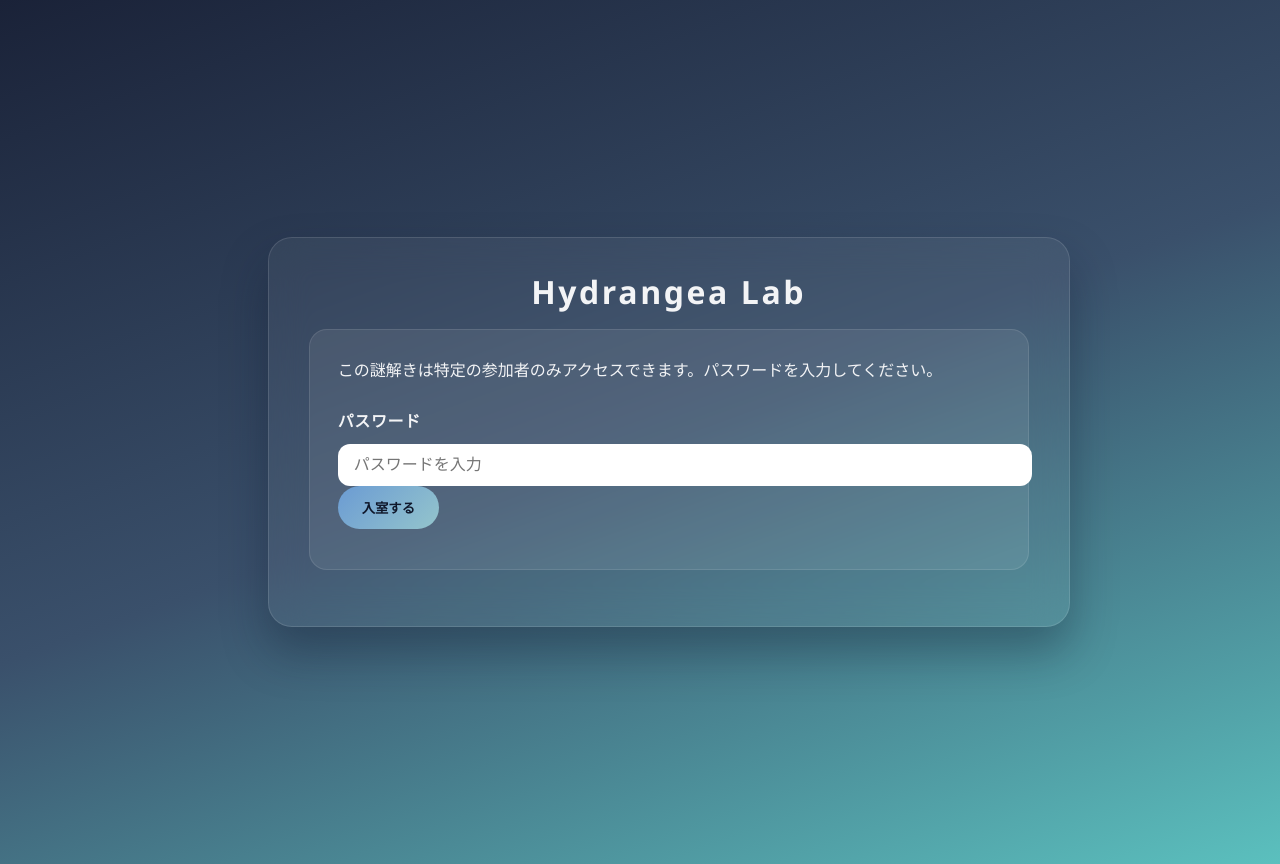
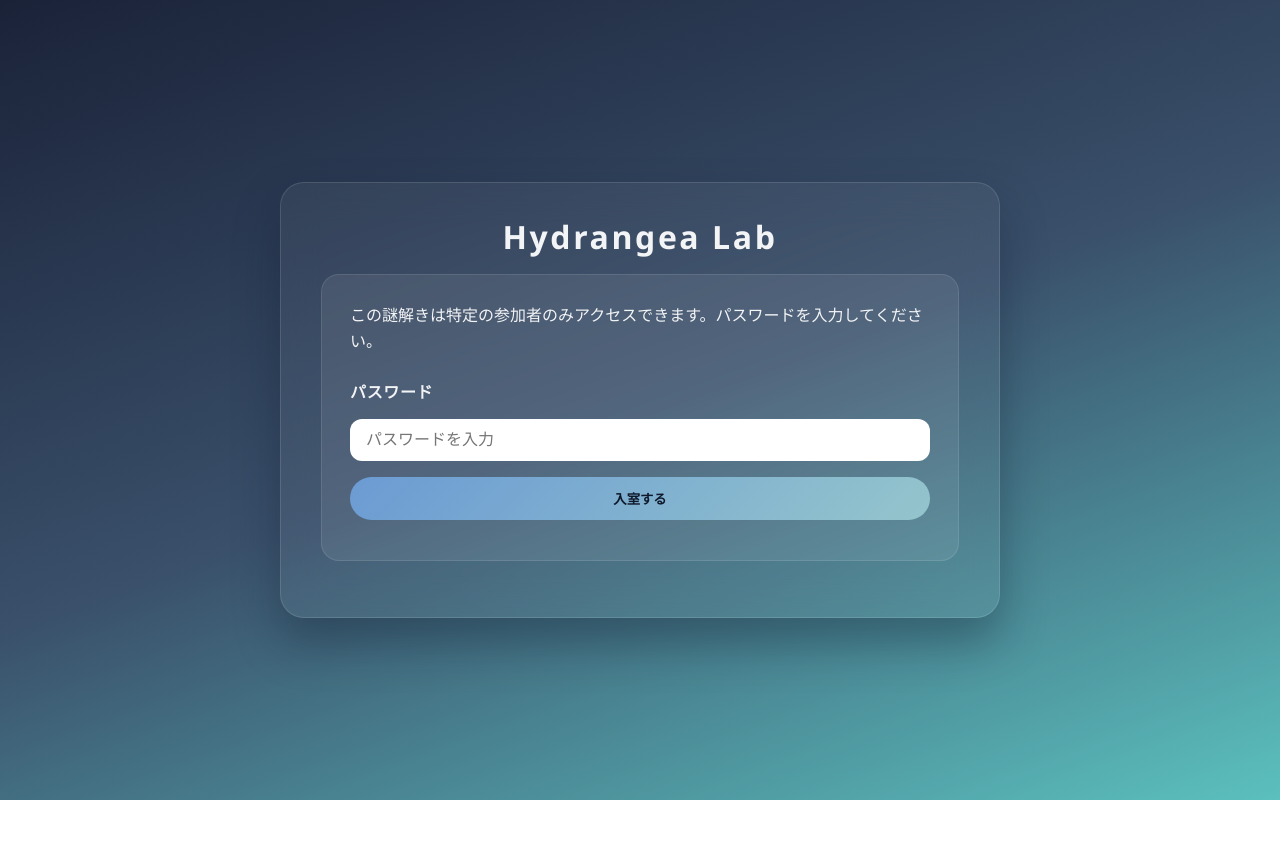
Before and after one commit to guntankoba/hydrangea, a website: page docs/index.html in a window 1280 px wide. After the commit the page ends 800 px from the top, so only its background shows below. Drawn offline with Linux system fonts and the light colour scheme.

Commit message:
フォーム要素の縦方向レイアウトを調整

```diff
--- a/docs/assets/main.js
+++ b/docs/assets/main.js
@@ -161,7 +161,7 @@ function renderLogin() {
       <h1>Hydrangea Lab</h1>
       <div class="puzzle-card">
         <p>この謎解きは特定の参加者のみアクセスできます。パスワードを入力してください。</p>
-        <form id="login-form">
+        <form id="login-form" class="form-stack">
           <label for="password-input">パスワード</label>
           <input
             id="password-input"
@@ -302,6 +302,7 @@ function renderTextPuzzle(puzzle) {
           <button ${hintButtonAttrs}>ヒントを見る</button>
           <div id="hint-area" class="${hintClass}">${hintText}</div>
         </div>
+        <div class="answer-stack">
           <label for="answer-input-${puzzle.id}">回答</label>
           <input
             id="answer-input-${puzzle.id}"
@@ -310,6 +311,7 @@ function renderTextPuzzle(puzzle) {
             autocomplete="off"
           />
           <button id="answer-submit" type="button">回答を送信</button>
+        </div>
         ${feedbackHtml}
         ${paginationControls}
       </div>
--- a/docs/styles.css
+++ b/docs/styles.css
@@ -1,4 +1,8 @@
 /* Hydrangea puzzle app styles */
+*, *::before, *::after {
+  box-sizing: border-box;
+}
+
 :root {
   color-scheme: light dark;
   --bg: #0c0c0f;
@@ -31,6 +35,7 @@ body {
   align-items: flex-start;
   justify-content: center;
   padding: var(--space-6) var(--space-4);
+  overflow-x: hidden;
 }
 
 .app-shell {
@@ -79,6 +84,22 @@ label {
   margin-bottom: var(--space-3);
   font-weight: 600;
   letter-spacing: 0.04em;
+}
+
+.form-stack,
+.answer-stack {
+  display: flex;
+  flex-direction: column;
+  gap: var(--space-4);
+}
+
+.form-stack label,
+.answer-stack label {
+  margin-bottom: 0;
+}
+
+.answer-stack {
+  margin-top: var(--space-5);
 }
 
 input[type="password"],
--- a/src/main.ts
+++ b/src/main.ts
@@ -234,7 +234,7 @@ function renderLogin(): void {
       <h1>Hydrangea Lab</h1>
       <div class="puzzle-card">
         <p>この謎解きは特定の参加者のみアクセスできます。パスワードを入力してください。</p>
-        <form id="login-form">
+        <form id="login-form" class="form-stack">
           <label for="password-input">パスワード</label>
           <input
             id="password-input"
@@ -389,6 +389,7 @@ function renderTextPuzzle(puzzle: TextPuzzle): void {
           <button ${hintButtonAttrs}>ヒントを見る</button>
           <div id="hint-area" class="${hintClass}">${hintText}</div>
         </div>
+        <div class="answer-stack">
           <label for="answer-input-${puzzle.id}">回答</label>
           <input
             id="answer-input-${puzzle.id}"
@@ -397,6 +398,7 @@ function renderTextPuzzle(puzzle: TextPuzzle): void {
             autocomplete="off"
           />
           <button id="answer-submit" type="button">回答を送信</button>
+        </div>
         ${feedbackHtml}
         ${paginationControls}
       </div>
```
Lines whose indentation alone changed are shown as unchanged.
